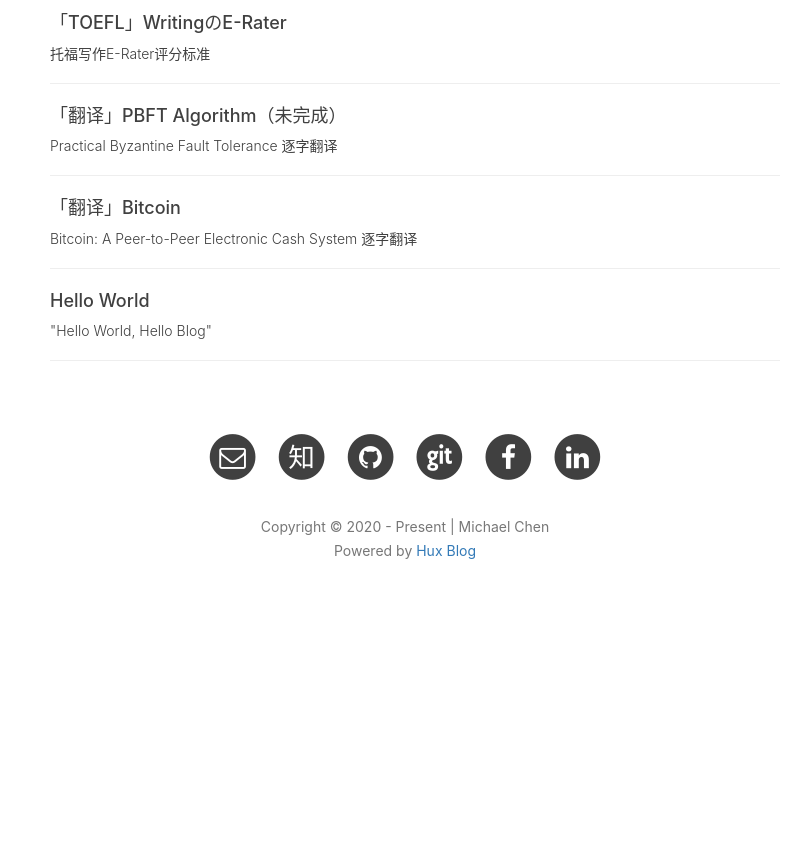
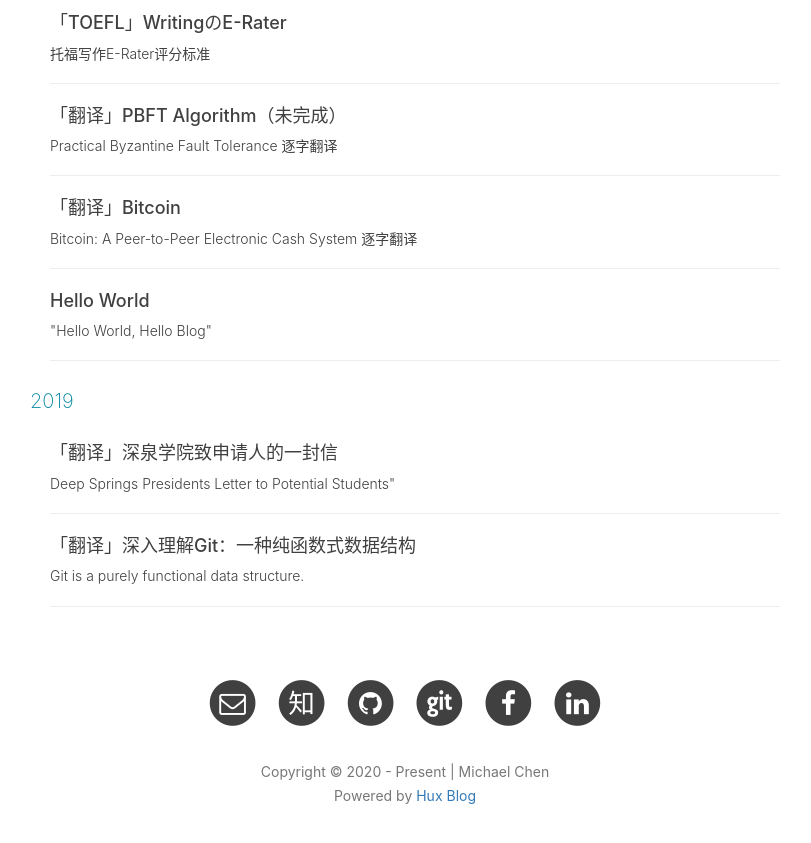
Before and after one commit to MessiahChen/MessiahChen.github.io, a Jekyll site: the page built from archive.html, in a window 1280 px wide and 900 px high, scrolled down 784 px. Shown: the top 843 px of the window, without its empty margins (235-1046 px from the left). Built offline with Jekyll 4.4.1, drawn with Linux system fonts in a browser that asks for light colours; nearby versions of some CDN libraries; comment, search, counter and statistics services are not loaded; before the commit the page ends 1439 px from its top, so only the background shows below that; some of the changed lines change nothing that is shown; some of the changed text lies outside the part shown.

Commit message:
post update

````diff
--- /dev/null
+++ b/_posts/2019-11-26-Git.markdown
@@ -0,0 +1,237 @@
+---
+layout:     post
+title:      "「翻译」深入理解Git：一种纯函数式数据结构"
+subtitle:   "Git is a purely functional data structure."
+date:       2019-11-26 12:00:00
+author:     "MC"
+header-img: "img/post-bg-git.jpg"
+header-mask: 50%
+catalog: true
+tags:
+    - 知乎
+    - 翻译
+    - Tech
+    - git
+---
+
+> 原文地址：[Git is a purely functional data structure](https://blog.jayway.com/2013/03/03/git-is-a-purely-functional-data-structure/)
+>
+> 首发在我的知乎：[深入理解Git：一种纯函数式数据结构](https://zhuanlan.zhihu.com/p/93426173)
+
+
+
+笔者在伯克利交流期间上了Hilfinger教授的CS61B: Data Structure and Advanced Programming.
+
+在做最后一个Project GitLet的时候发现了一篇能启发Git本质的文章，现在把它翻译成中文。
+
+原文用的是Functional Data Structure，不太确定是翻译成函数式数据结构还是功能性数据结构，暂时翻译成函数式数据结构。
+
+ps. Prof. Hilfinger的课非常值得一上。
+
+------
+
+以下是正文：
+
+尽管像Git这样的分散版本控制现在有很大的发展势头，但它们似乎仍比像SVN这样的集中式的版本控制更复杂。
+
+我猜这是因为我们倾向于比较两者来解释Git：当您在SVN中执行X时，您会在Git中执行Y。
+
+我认为我们应该从真正的意义上谈论Git：一种纯粹的**函数式数据结构**。学习熟练使用Git意味着学习如何操纵该数据结构。
+
+如果您不熟悉函数式数据结构，我这么说似乎对你没有太大帮助。事实证明，为了搞懂它，我们只需要简要介绍该主题。因此让我们现在快速探讨该主题，然后再将讨论带回Git。
+
+## 预备知识
+
+函数式数据结构本质上是一个不变的数据结构：其值永远不变。但是，与C＃的ReadOnlyCollection不同，ReadOnlyCollection类没有任何函数比如插入，函数式数据结构支持诸如插入或删除之类的操作，但它们并不是原地(in place，即不产生新的数据结构，译者按)。而是通过创建全新的更新完的结构来处理这些操作。
+
+例如，一个典型的列表[3,2,1]。如果此列表是可变的，并且我们将值4插入此列表首（头），则它现在成了[4,3,2,1]。我们已对其原地(in place)进行了修改，它成了新的值。旧值[3,2,1]消失了。
+
+现在正在查看此列表的人看到的将是是[4,3,2,1]。而如果有人正在遍历该列表，那么他们现在会得到一个令人愉悦的exception。
+
+在函数式模型中不会发生这种情况。相反，当我们将4插入列表时，它将创建一个新列表[4,3,2,1]，而无需修改原始列表。列表[4,3,2,1]和[3,2,1]现在都存在，并且正在查看列表[3,2,1]的任何人仍然可以看到该值。
+
+您可能会认为这似乎效率很低。如果我们可以同时访问列表[4,3,2,1]和[3,2,1]，即使我们以后可能不再对[3,2,1]感兴趣，我们总是必须将所有这七个元素存储在内存中，对吗？
+
+实际上，函数式数据结构的效率在很大程度上取决于对它们执行的操作以及使用的内部表示形式（当然，就像普通数据结构所做的一样，但是具有一些不同的优势，成本和权衡）。
+
+对于（单链接）列表，如果我们只想在头部插入，我们可以通过存储以下元素来有效地处理这种情况：
+
+![img](https://pic2.zhimg.com/v2-baa8439eb90db7a4eabacc50494b4e98_r.jpg)
+
+我们将新值4放入新节点，它后面是到列表的其余部分([3,2,1])的一个引用。原始值用原有的从3的节点开始的引用表示。
+
+如果其他人只对节点（3）有引用，他们将永远不会注意到发生了更新(加入了4），这种情况不适用于双向链表。
+
+老实说，即使它们共享内存中的元素，我们也可以独立访问列表[4,3,2,1]和[3,2,1]，因为没有就地(in place)修改的操作，我们无法感知两者区别。
+
+实际上，我们可以走得更远：如果其他人想将元素9插入[3,2,1]的开头，则他们可以独立于我们完成此操作：重复使用相同的元素。
+
+![img](https://pic3.zhimg.com/v2-31f393de7f1b3c9c374c57992d31d3eb_r.jpg)
+
+我们当然也可以将这样的元素存储到一个不可变的列表中，但这充满了危险：例如，如果我们要更新列表[4,3,2,1]中的元素3，使用列表[9,3,2,1]的人也会被更新。
+
+但是……如果我真的需要更新元素3，将其设置为5，该怎么办？因为我们不允许执行任何就地更新，因此我们必须将一些节点复制到更新后的列表中。这三个操作的结果可能如下所示：
+
+![img](https://pic1.zhimg.com/v2-095c5d93b2f1b505b7a0b931e74cd9c4_r.jpg)
+
+如果我们从每个指针开始，向后看，我们将看到它同时代表了所有四个列表[4,5,2,1]，[4,3,2,1]，[9,3,2,1]和[3,2,1]。
+
+如果我们确实有兴趣同时存储所有这些值，那么与使用可变列表相比，这种表示方法实际上要紧凑得多。
+
+纯函数数据结构在多线程编程中可能非常有用，因为来自不同线程的更改不会互相干扰。
+
+## Git
+
+现在，这与Git和版本控制有什么关系？在版本控制系统中，我们要做的是：
+
+- 要使用新版本更新我们的代码库，并保持旧版本可用。
+- 在单个代码库上进行协作，而更新不会以不可预测的方式相互干扰
+
+纯函数数据结构可以让你：
+
+- 更新数据结构，同时保持数据的旧值可用
+- 在一个地方更新结构而不干扰其他人对该结构的更新。
+
+如果您现在认为函数式数据结构对于版本控制系统来说似乎是一个很好的选择，那么您是对的。
+
+实际上，我甚至可以说Git基本上是一个纯函数的数据结构，带有允许您对其执行操作的命令行客户端。
+
+为了完成类比，我们需要用commits替换上面列表里的数字。 Git commits是历史记录里你整个工作状态的独立副本；是你工作目录的完整快照。
+
+在示例中我们称为列表的我们可以在Git中称为历史记录(history).
+
+假设我们在master分支中有一个包含commit A，B和C(按顺序)的repository。我们已告知Git在开发过程中将工作目录的整个状态存储三遍。我们可以将这种状态的发展表示为历史记录[C，B，A]。
+
+实际上，每个commit都具有类似于提交信息的元数据，但是为了简单起见，我们将其忽略，因为这无关紧要。以图形形式表示：
+
+![img](https://pic3.zhimg.com/80/v2-5a3ef04153f4e58d6018fe093fdeed1a_1440w.jpg)
+
+## Commiting(提交)
+
+如果我们执行另一次commit，这与将其添加到历史记录的头部相同。 Git甚至将名称HEAD用于当前active的commit。
+
+![img](https://pic3.zhimg.com/v2-8c63642782718fb9e4a0ca3d7426f2fe_r.jpg)
+
+当git执行一次commit时，它将为我们移动当前分支指针，并使master指向历史记录[D，C，B，A]。
+
+我们仍然可以通过master ^(master的父指针)来引用历史记录[C，B，A]。在该状态下工作的其他任何人都不会注意到我们的更改。
+
+## Amending(修改)
+
+如果您使用过Git，则可能会意识到可以使用commit --amend更新最近的commit。
+
+但是您真的可以更新一个commit吗？实际上，您不能。 Git只是创建一个新的commit并将分支指针移向它。
+
+我们仍然可以使用git reflog找到旧值，并且可以通过其哈希值（commit使用SHA1 code对内容生成唯一的hash code并可以在git log里看到，译者按）来引用旧值（比如ef4d34）。情况如下所示。
+
+![img](https://pic4.zhimg.com/v2-bd547ec56b83e90f85971d8667886662_r.jpg)
+
+## Branching(分支)
+
+如上所示，每次执行commit --amend时，基本上都会创建一个新分支（repository graph中有一个fork）。
+
+分支唯一要做的就是引入一个新名称，我们可以使用它来引用commit。我们甚至可以使用命令git checkout -b branch ef3d34来获取丢弃的提交ef4d34并创建指向它的分支。
+
+![img](https://pic4.zhimg.com/v2-bdea94b07a8e6db2e3cc3b4673ca8e10_r.jpg)
+
+通常，我们通过为当前HEAD创建一个新名称来在Git中进行分支，但是如果您将Git理解为函数式数据结构，就会意识到没有什么可以阻止您在树中的任何commit处创建分支。
+
+## Rebasing(变基 别想歪)
+
+当我们在列表示例中更新一个节点再回到列表中时，我们必须在更新元素之前添加列表中的每个节点（在我们的示例中，这是单个节点4，但可以是任意数量的节点）。
+
+在Git中，这称为重播提交(replaying commits)，而用于执行此操作的命令称为rebase。
+
+为了更新旧的提交，我们添加了-i标志以执行Git中称为交互式变基的操作。
+
+假设我们要使用新的提交消息来更新提交C。我们通过check out commit D并使用git rebase -i C来实现:
+
+```text
+> git checkout D
+> git rebase -i C
+```
+
+这将打开Git用于提交消息的相同编辑器，并带有以下命令列表：
+
+```text
+pick cd3ff32 <C's commit message>
+pick a65a671 <D's commit message>
+
+# some helpful comments from git
+```
+
+如果我们更改commit C用于edit的命令，Git将允许我们在replay后续commit之前edit该commit。
+
+```text
+edit cd3ff32 <C's commit message>
+pick a65a671 <D's commit message>
+```
+
+当我们保存文件并关闭它时，git将开始rebase。
+
+它会在commit C处立即停止，以允许我们对其进行edit。
+
+```text
+Stopped at cd3ff32... <C's commit message>
+You can amend the commit now, with
+
+        git commit --amend
+
+Once you are satisfied with your changes, run
+
+        git rebase --continue
+```
+
+基本上，这些message说明了一切。我们可以根据需要自由edit commits。
+
+然后，我们调用commit --amend创建更新的commit，并使用git rebase --continue继续进行rebase。
+
+当我们选择命令pick时，其余的commit将一个接一个地replay（除非您最终遇到merge conflict，在这种情况下，Git将停止并让您在继续之前对其进行修复）。
+
+现在，我们完整的repository如下所示。
+
+![img](https://pic1.zhimg.com/v2-7d1fabd3324b4fb6fd40bfa95750b20c_r.jpg)
+
+上图对您来说应该看起来很熟悉。希望您也理解为什么Git的rebase命令会创建所有新的commits。
+
+Git是一个函数式数据结构，不允许更改任何现有的commit。
+
+由于rebase引入了新的commit链，因此我们希望能够对该新链进行基本的控制。
+
+当然，我们可以这样做：rebase -i，这允许我们重新排序(re-order)，压缩(squash)或删除(delete) commits，以及在任何时候引入新commit，例如将一个commit分成多个部分，甚至可以从repository的其他地方开始（使用--onto标志）。
+
+在远程分支的更新基础上向前移植(forward-porting)本地的changes的标准rebase workflow只是rebase更强大功能的特例。
+
+## Merging(合并)
+
+到目前为止，我们还没有提到merge。 Git允许我们将两个branches合并为一个:
+
+![img](https://pic2.zhimg.com/80/v2-7345097857bbcca92e9c526a6b3a5727_1440w.jpg)
+
+merge为我们的模型引入了更多的复杂性。
+
+现在它不再是一棵树，而是一个非循环图。
+
+这实际上并没有太大变化，但是值得注意的是，尽管rebase看上去很复杂，但是只有merge命令会引入真正额外的概念上的复杂性。
+
+Rebase可以理解为仅在新方向上应用新commits。
+
+但merge是完全不同的操作。
+
+可以像这样将两个部分组合成一个部分的数据结构甚至具有一个特殊的名称：它们是一致的持久的(confluently persistent)。
+
+函数式数据结构的另一个名称是永久性(persistent)。为了不将其与诸如物理磁盘之类的永久性介质上的存储概念混淆，我避免了使用该术语。
+
+## 结论
+
+Git可以准确地理解为相当简单的函数式数据结构。
+
+我们可以将版本控制作为使用该数据结构的一种新兴属性，而不是用版本控制来解释Git。
+
+我认为以这种方式谈论Git会比将Git与集中式版本控制系统进行比较，能更好地准确传达Git的简单性和性能(power)。
+
+实际上，以这种方式看，我认为Git在概念上比SVN更简单。
+
+Git可能被认为更复杂的唯一原因是，这种简单性使我们能够在实际中实现更有趣的工作流(workflow)。
+
+如果您曾经觉得Git令人生畏，请记住它简单的结构，以及这个事实：在函数式数据结构中插入的任何内容永远不会真正丢失，并可以恢复。 （通过检查您的reflog）
--- /dev/null
+++ b/_posts/2019-12-10-Deep-Spring.markdown
@@ -0,0 +1,146 @@
+---
+layout:     post
+title:      "「翻译」深泉学院致申请人的一封信"
+subtitle:   Deep Springs Presidents Letter to Potential Students"
+date:       2019-12-10 12:00:00
+author:     "MC"
+header-img: "img/post-bg-deep-spring.png"
+header-mask: 50%
+catalog: true
+tags:
+    - 知乎
+    - 翻译
+---
+
+> [原文地址](https://www.deepsprings.edu/wp-content/uploads/Deep-Springs-Presidents-Letter-to-Potential-Students.pdf)
+>
+> 首发在我的知乎：[深泉学院致申请人的一封信](https://zhuanlan.zhihu.com/p/96471571)
+
+![img](https://pic2.zhimg.com/v2-821b9b6a258143e31e82e6917af916a0_r.jpg)
+
+亲爱的深泉申请人：
+
+
+
+感谢您考虑申请深泉。即使我们的学院成立于一个世纪之前，但却经常被描述为"实验性的"学院。然而，尽管我们已有100年历史的培养计划(educational program)既不是新的，也不是实验性的，但该计划的异常苛刻性确实使这里的每个人每年都经历新的“实验”。对于我们所有人来说，这在很大程度上取决于你们每个人自身。
+
+
+
+**深泉要求你什么？**很多。但是并不是没有理由。大多数时候，这里的生活既不是严峻的，也不是压力大的。如果申请委员会接纳您，我们有信心您能够在我们广泛多样化的学生群体中取得成功。如果你被大学的独特性所吸引，那你一定会做得很好。
+
+
+
+也就是说，对深泉的学生（和教职员工）的要求可能会与您访问过的其他学院有很大的不同：
+
+- 相对远离于您熟悉的环境、支撑你的事物和你习惯性干扰
+- 全神贯注的学术
+- 几乎每天都有体力劳动
+- 密集的、有时令人不舒服的公共社区参与
+- 剧烈的孤独感和自我反省的时刻
+- 对个人和集体自治的积极责任，这种自治可以交替的让你感到满足、乏味、快乐和痛苦。
+
+
+
+换句话说，你在深泉的这段时间需要我们大家的主动性、责任、偶尔的道德勇气和集体的自力更生，辅之以合乎情理(sensible)的自我牺牲。你完全有权知道"合乎情理的自我牺牲"在这里意味着什么，以及为什么我们认为它是教育商品。
+
+
+
+在马丁·路德·金遇刺后，非裔美国人作家詹姆斯·鲍德温写道，民权运动"被迫要求美国人——毕竟为了他们自己——慷慨、清晰(clarity)和高贵。但他们却没有这样要求自己“。"也许，故事（和世界的希望）的道德在于对自己的的要求，而不是对别人。“（译者注：有点像对别人严格对自己宽松的意思）。
+
+
+
+深泉学院是毫不掩饰的理想主义。它旨在迎接鲍德温的挑战：培养他恰如其分地称之为"世界希望"的"慷慨、高贵和清晰(clarity)"的品格。我们的使命是教育学生拥有"领导力和开明的服务他人的能力"；学院的创始人写信给学生说，"你来这里是为一生的服务他人做准备，期望拥有卓越的能力和慷慨的目的(superior ability and generous purpose)。”这个目标正是促使我们的社区对自身要求如此之切的原因。
+
+
+
+我们的**培养计划**是满足这些自我规定的慷慨、清晰和高贵要求的工具。我们通过承担一项具有挑战性的学术计划、自我和社区治理以及劳动的项目来培养这些美德，所有这些项目都是小规模的，而且强化了日常的责任感。教育模式基于以下事实：
+
+1. 一个假定：现实世界的责任(real-world responsibility)解放了一个人的社会、智力和道德力量。
+2. 当被赋予巨大的责任时，有良好意愿和才华的年轻人可以勇敢地和喜悦地挺身而出，这份勇敢和喜悦他们以前可能不知道。
+3. 这种经历反过来扩展、完善和赋予他们慷慨的精神和非凡能力，而这些能力也是一开始激励他们做出那些努力的原因。
+
+
+
+**如果您对深泉计划的某些部分不感兴趣，该怎么办？**如果你加入深泉学院，你应该暂时放下你的不感兴趣。我们的教育计划——学术、自治和劳动，以及在校期间内不吸毒和酗酒的基本规则——这是统一的。所有部分都需要彼此组成整体，而这些每个部分在其他地方都可以做，而且花费更少的时间，并可获得仁慈的支持。在这方面，我们与其他大多数学院有很大的不同。
+
+
+
+如今，许多大学对待学生就像对待顾客一样，因此培养他们像消费者一样思考。他们提供程序元素，如消费品，你可以混合和匹配，无论你的个人选择或者抱负。如果寻求教育就像买杂货来满足你当月的胃口，这对所有人都是好的。但是你可以看到，在大学里，这种基于消费者的方法很容易把学生束在已经熟悉的视野里，就像潘多拉或Spotify一样，只根据你喜欢的东西提供"选择"（译者注：潘多拉和Spotify是美国的音乐公司，可以理解为美国的QQ音乐、网易云音乐（广告费请结一下））。在"允许"范围内你选择你一直喜欢的东西时，它可以不干扰你的智力欲望和道德抱负的局限范围——坦率地说，青春的范围。
+
+
+
+深泉不认为自己是客户或消费者。我们不卖给你产品，这也是我们学院为所有被录取的学生提供全额奖学金的原因之一。相反，我们看到你成长为远超我们现在看到的你的潜力。深泉赋予学生的责任是管理整个学校，包括现在和将来。我们不提供教育项目(educational items)让你购买，相反，我们提供生活本身赋予你的； 我们提供你我们所能给予的最好的你的人生大业的具体责任，来让你茂盛成长。
+
+
+
+我们的计划有五个基本要素——学术、劳动和自治的三个"支柱"，以及称为隔离政策的隔离毒品和酒精的"基本规则"。 **这五个课程要素构成了学院的核心，我将在信的末尾简要描述每个内容。在完成申请之前，您应该阅读这些说明。**
+
+
+
+深泉可能不是所有人的最佳选择。但近一个世纪以来，致力于不同社区、不同职业、政治和道德承诺的校友们一直将他们在深泉日子描述为自我塑造和自我赋能的重要时代。请放心，如果学院的想法对你很有吸引力，不要怀疑你的学历或其他资格。你有充分的理由相信深泉非常值得申请。
+
+
+
+如果您在完成申请之前有其他问题，请随时联系我们的申请委员会apcom@deepsprings.edu.
+
+
+
+Best wishes,
+
+David Neidorf
+
+
+
+**学术**：课堂规模小，通常讨论比较多；如果没有准备和参与，它们就不可能成功，而且课堂的质量显而易见。你不必很能说会道；许多学生在入学时都不愿意在课堂上直言不讳和争论，但在这里，你会被要求学会更充分地参与。学生，而不是教师，对课堂参与的质量负有主要责任，学生团体(Student Body)的审查程序延伸到负责任的学术参与和准备。学生团体在每年我们的学术课程安排方面，也扮演重要角色，无论是直接还是通过课程委员会委任的代表。但是，这个并不能保证每个人都可以学习任何他们想要的，我们只能提供一套课程。学生在学术治理(academic governance)中的一个教育目的是让每个人思考关于如何为本科生制定有价值的学术课程。
+
+
+
+**劳动**：我们的劳动计划每周至少需要20个小时的劳动时间，有时甚至更多。它结合了枯燥和重复的任务，如清洁浴室，洗碗，或维护图书馆，与更有趣和熟练的任务，如烹饪，在机械师的商店工作，照顾奶牛，或屠宰。这两种是社区生活所必需的，因此，一个自给自足和民主社区的成员必须准备好轮流接受这两种工作，而且总有一天，你宁愿卧床或待在别处。当一切进展顺利时，学生团体对维持其劳动质量负有首要责任。在这么小的社区中，你会成功获得劳动计划所要求的个人美德。
+
+
+
+**自我和社区治理**：参与社区治理是整个人类生活的理想组成部分；这需要民主治理的技能。
+
+
+
+人们经常问，是什么防止学生自治(student self-governance)成为一个严酷的或狂热的论坛(harsh or fanatical forum)？ 或者如果，有说服力或自以为是的声音试图将衷心不切实际或不温不火的理想强加给学生，那么有什么可以预先阻止呢？这并不总是容易的;有时学生团体自治会一度失败了。但是，生活的具体需求将它拉回到现实中，并加强了自己的教训。随着时间推移，学生自治过程始终是阻止工作人员、行政部门或董事会将*他们*的社会理想强加给整个深泉社区，对正在进行的教育事业负责。因此，虽然个人深泉er有相当大的空间来影响社区治理的模式和理想，因为在任何宪政民主中，范围不是无限的。有两个主要约束：
+
+
+
+首先，我们的"宪法(constitution)"是我们的计划(program)。大学社区被其独特的培养计划"构成(constituted)"。深泉的学生团体治理是一种教育工具，学生在其中履行他们对社会及其"机构(institutions)"（如学术和劳动计划）的福祉的责任。这意味着治理延伸到影响这些计划质量甚至可能性的选择和行动，因此有时需要以更大利益的名义进行合乎情理的(sensible)自我牺牲，例如，通过学生团体强制实施基础规则， 或参加一系列学术课程，虽然内容充实，但可能不是您的第一选择。
+
+
+
+第二，民主自治受到民主本身的性质的限制，这要求对原则有深刻分歧的人为了共同的事业而找到合作的途径。 这意味着这里的治理不能成为意识形态或强加单一道德理想的工具。相反，它通过对意识形态之间实际妥协的责任，通过意识形态的持续冲突和大多数意识形态所体现的有价值的部分真理来生活和呼吸。 它还需要在其他方面作出妥协。对治理的实际限制是通过尊重个人和致力于培养领导能力来施加的——培养，即以人道和温和的方式有益地利用社会权力，并在必要时有效和果断地运用社会权力。 额外的限制源于不灵活的必需品，如有限的资源。
+
+
+
+总之，自治就像任何其他民主公民形式一样，它继承了对一个社区和教育计划的责任。我们不是递给你白纸和油漆。 学院把你视作成年人来参与学院的事，而现实世界的治理从来不是重新创造世界的机会，或者放弃自己的要求，把世界重塑成你想要的样子——那是娱乐和假期。因此，你的加入以辛勤劳动的尊严和重量来纪念你，而不是一个庇护的创作空间。与各地所有治理一样，深泉的自治经验涉及与现实世界的需要和承诺进行实际对话，在其中，我们都必须寻求改善人类生活。
+
+
+
+**隔离**：隔离政策是深泉的"基础规则"之一。实际上，这意味着，加入这个共同的事业需要减少或推迟你与更广泛的社会世界的一些持续联系。具体限制因学生团体的讨论而异，但传统上包括禁止访客和禁止学生在七周的学术学习期间离开学院。隔离政策还主要促进学生对互联网接入的限制（例如，学生团体选择在宿舍内没有活跃的互联网连接）。电子邮件和电话服务是不受禁止的基线连接，尽管它们受到有限的带宽和偶尔的技术中断的影响。
+
+
+
+隔离政策的教育价值很难向那些没有经历过的人解释。 批评家有时认为，这是美国边疆时代美国生活超个人主义的一件产物。但批评人士没有意识到，事实上，美国西部边境生活的孤立加剧了社区生活，其方式与离开港口的船舶的船员在航行期间构成自己的社区。还有要说的，比如关于从平常绑定和塑造我们的的社会生活中隔离开来所产生的形成性力量(formative power)，这是一个在学院正在进行的谈话。最好将隔离视为类似于远洋航行，因此船员需要可持续性和自给自足，或类似于（尽管，由于限于七周，短于）在国外上一学期。当然所有国外教育计划一致认为，当学生使用社交媒体来维持以前熟悉的社会联系，而不是给自己一个更困难的经历来在陌生的环境找到他们的中心，沉浸于一个充满挑战的新世界的强大体验就会消散和贬值。我们的隔离政策是计划级对这一具有挑战性的体验的承诺，而学生团体不断调整和执行该政策有助于对其意义和重要性进行更细致的讨论。
+
+
+
+**酒精和非法药物(毒品)政策**：此政策是深泉计划级别的基本规则中的第二项。在接受奖学金时，您承诺在学术期间不服用违禁药物(毒品)和酒精，并在所有其他时间遵守学生团体的规定。
+
+
+
+这一规定的历史渊源在于十九世纪清教徒敏感性，以及在大学成立早期对年轻健康学生团体的需求。但这两点原因现在都不适用了。今天，这一基本规则出现在我们的教育计划中，有两个当代动机，这两种动机对于这一独特计划的可能性都至关重要。事实上，我们相信，对于具备学院所寻求教育的胸怀和能力的年轻人来说，一次戒除毒品和酒精七周是微不足道的要求。
+
+
+
+首先，这项政策只是隔离政策及其教育目标的延伸。醉酒往往是逃避现实，如果不是总是故意的。它可以"自我治疗"强调，相反，它可以而且应该成为自我发现和成长的引擎。实际上，这是一种"缺席"共同企业责任的方式，就像当奶牛需要挤奶或班级需要你参与时，在城里消失一天，或者像熬夜到深夜一样。 在社交媒体上意味着在会议中疲惫不堪、分心、功能不足，或者在大学里培养的友谊减少。我们知道，在美国大学生活中，将集体的醉酒视为通往群体纽带和友谊的大门是很时髦的。我们认为，虽然以这种方式建立纽带可能更容易，但与发展较慢的那种相比，这些友谊是肤浅的，而这种友谊的核心是共同的奉献和对企业的共同责任行动。如果你无法想象没有醉酒的聚会就值得上大学，那毫无疑问，这不适合你。
+
+
+
+第二，除了这一主要的教育目标外，毒品和酒精政策也是学生主体在自治和劳动中享有广泛自由的必要条件。在深泉，学生团体管理自己的住所，没有工作人员住在宿舍或监督住宅生活。为了制定其对大学运营的实益所有权，学生团体需要广泛（和经过培训）获得潜在的事故来源;厨房里的锋利和机动工具，如刀和锯、拖拉机、公路车辆和热炉。委员会的工作需要与潜在的学生和教职员工进行优雅和敏锐的沟通。这些现实世界的责任对我们的计划至关重要，但是，如果学生团体（或学院的其他部分）容忍持续的吸毒和酗酒，那么长期（因此也是不合情理的）管理一所大学是不可能的。他们的禁止只是为这里生活的更大乐趣所付出的必要代价。
+
+
+
+诚然，并非所有的使用都是有害的，成熟和成功的人能够以安全的方式适度使用毒品和酒精。但我们也知道，并不是每个人都能做到这一点，而且我们知道，在任何情况下，个人可能达到的成熟标准在群体行为方面往往是不可能的。经验表明，当适度和合法使用毒品和酒精作为日常事务被容忍时，使用很快升级为不安全的行为模式。 我们——学生和教职员工——不仅对彼此的健康和福祉负责，也为了赢得和维持每个把时间和资源奉献给深泉的人的信心。我们的管理包括保持必要的稳健的治理传统，以确保大学运营是未来学生持续关注的问题。因此，深泉奖学金的接受者在条款期间禁止使用酒精或非法药物，违反这一基础规则将会被立刻开除。学生——事实上，所有社区成员——如果服用了可能影响其反射或判断的药物，则需要通知他们的劳动主管。最后，在任何时候，合法获得处方药的学生，或21岁及以上向未成年人提供酒精的学生，都将立即失去奖学金，并被开除。
--- a/_posts/2020-07-31-Static-Pages.markdown
+++ b/_posts/2020-07-31-Static-Pages.markdown
@@ -8,6 +8,7 @@ header-img: "img/post-bg-tech.jpg"
 header-mask: 20%
 catalog: true
 tags:
+    - git
     - Tech
     - Blog
 ---
````
Also changed, not shown: img/post-bg-deep-spring.png (added), img/post-bg-git.jpg (added).
